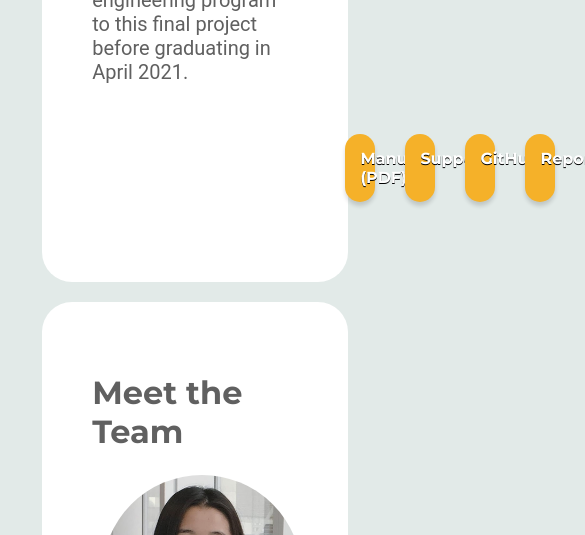
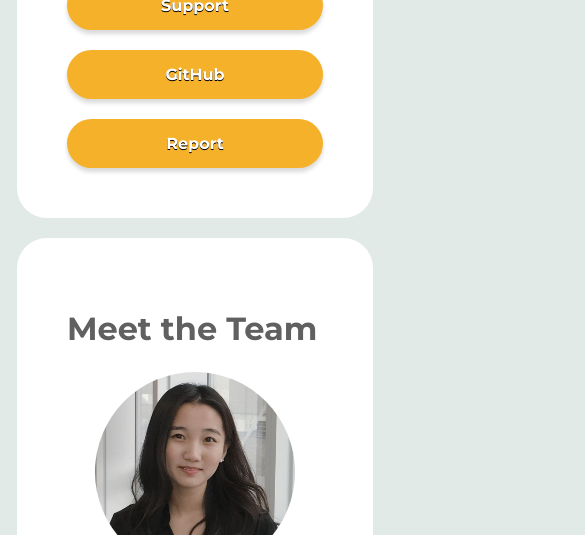
Before and after one commit to Eebzie/wireless-prosthetic-arm, a website: page about.html in a window 390 px wide. Shown: the part 1060-1595 px from the top of the page, 585 px wide, since content can reach past the window. Drawn offline with nearby package versions, Linux system fonts and the light colour scheme.

Commit message:
Button and media screen changes

```diff
--- a/about.html
+++ b/about.html
@@ -63,7 +63,7 @@
                 </p>
             </div>
             <div class="button-container">
-                <a href="#" class="button-block" title="Redirects to PDF document">Manual (PDF)</a>
+                <a href="#" class="button-block" title="Redirects to PDF document">User Manual</a>
                 <a href="#" class="button-block" title="Redirects to Support page">Support</a>
                 <a href="https://github.com/Eebzie/wireless-prosthetic-arm" class="button button-block " title="Redirects to GitHub repo">GitHub</a>
                 <a href="#" class="button button-block " title="Login with an existing account">Report</a>
--- a/dashboard_styles.css
+++ b/dashboard_styles.css
@@ -186,12 +186,18 @@ body{
 
 /* =============== MAIN CSS FOR CONTENT =============== */
 main{
-    padding: 3vh 20vh;
+    padding: 3vh 10vh;
 }
 
-@media (max-width: 1000px){
+@media screen and (max-width: 768px){
     main{
         padding: 30px 5vh;
+    }
+}
+
+@media screen and (max-width: 425px){
+    main{
+        padding: 30px 2vh;
     }
 }
 
--- a/style-annie.css
+++ b/style-annie.css
@@ -191,20 +191,49 @@ textarea:focus, input:focus{
 /* =============== MAIN CSS FOR CONTENT =============== */
 /* Creation Section */
 main{
-    padding: 3vh 20vh;
+    padding: 3vh 10vh;
     display: flex;
     flex-direction: column;
     gap: 20px;
     z-index: 10;
 }
 
-@media screen and (max-width: 1000px){
+@media screen and (max-width: 1068px){
     main{
         padding: 30px 5vh;
     }
     .creation-pic{
         position: absolute;
+        overflow: hidden;
         opacity: 0;
+    }
+    .button-block{
+        border-radius: 50px;
+    }
+    .team-members{
+        gap: 68px;
+    }
+
+}
+
+@media screen and (max-width: 768px){
+    main{
+        padding: 30px 2vh;
+    }
+    .main-container{
+        overflow: hidden;
+    }
+    .button-container{
+        flex-wrap: wrap;
+    }
+    .button-block{
+        border-radius: 50px;
+    }
+}
+
+@media screen and (max-width: 425px){
+    main{
+        padding: 30px 2vh;
     }
 }
 
@@ -215,6 +244,7 @@ main{
     display: flex;
     flex-direction: column;
     font-family: Montserrat, sans-serif;
+    overflow: hidden;
 }
 
 .shadow{
@@ -345,8 +375,7 @@ button.button-block, a.button-block{
 .button-container{
     display: flex;
     justify-content: space-around;
-    margin: 30px 30vh;
-    gap: 30px;
+    gap: 20px;
 }
 
 /* Team Section */
@@ -355,6 +384,7 @@ button.button-block, a.button-block{
     display: flex;
     flex-wrap: wrap;
     justify-content: space-around;
+    gap: 20px;
 }
 
 .member{
--- a/style.css
+++ b/style.css
@@ -134,7 +134,19 @@ nav{
 }
 /* =============== MAIN CSS FOR CONTENT =============== */
 main{
-    padding: 2.5vh 20vh;
+    padding: 3vh 10vh;
+}
+
+@media screen and (max-width: 768px){
+    main{
+        padding: 30px 5vh;
+    }
+}
+
+@media screen and (max-width: 425px){
+    main{
+        padding: 30px 2vh;
+    }
 }
 
 .main-container{
```
Also changed, not shown: homeAbout.html (+1 -1 lines).
